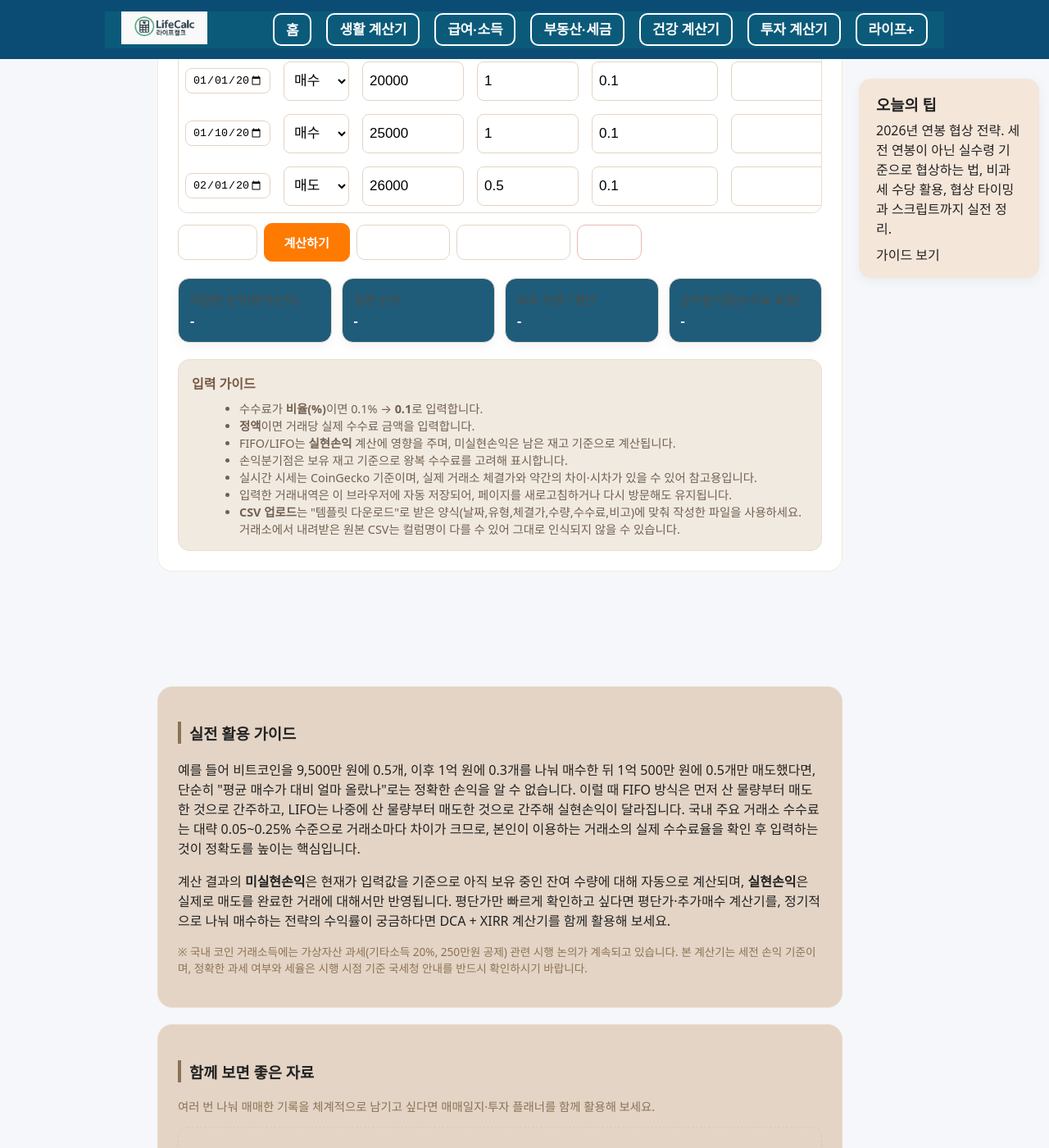
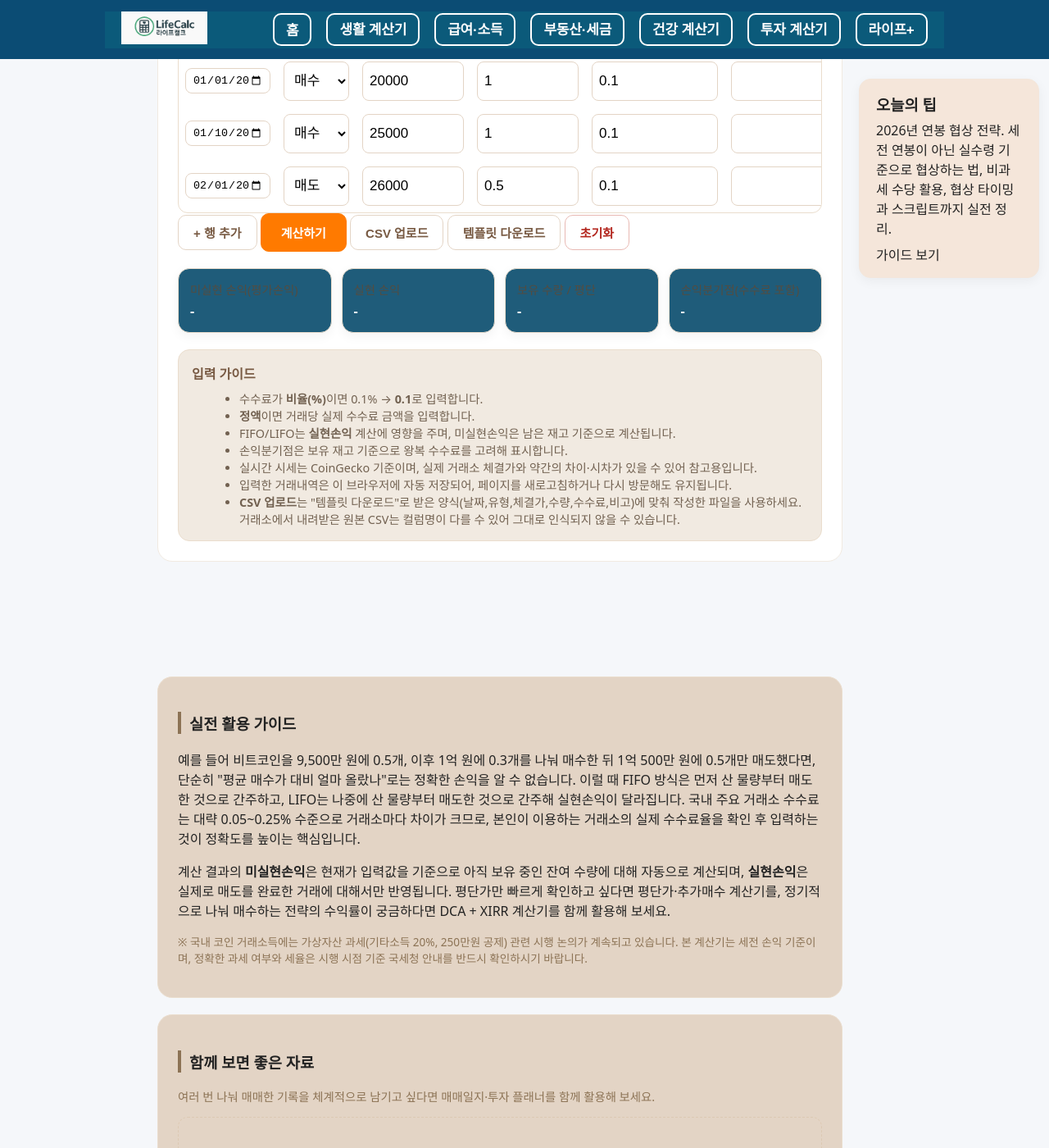
Before and after one commit to khai-lang/LifeCalc, a Jekyll site: the page built from invest/crypto/pnl/index.html, in a window 1280 px wide and 1400 px high, scrolled down 925 px. Shown: the whole window at 82% size. Built offline with Jekyll 4.4.1, drawn with Linux system fonts in a browser that asks for light colours.

Commit message:
Update index.html

```diff
--- a/invest/crypto/pnl/index.html
+++ b/invest/crypto/pnl/index.html
@@ -339,54 +339,46 @@ permalink: "/invest/crypto/pnl/"
   #pnl-ledger td input[type="text"]{ text-align:left; }
   #pnl-ledger .row-delete{ white-space:nowrap; }
 
-#pnl-ledger .toolbar {
-  display: flex;
-  gap: 8px;
-  flex-wrap: wrap;
-  margin-top: 12px;
-  align-items: center;
-}
-
 /* 1. 모든 버튼 공통 스타일 */
 .ledger-btn {
   padding: 10px 18px;
   border-radius: 10px;
-  border: 1px solid #e3d4c5; /* 기본 테두리 */
-  background: #ffffff;      /* 배경 흰색 */
-  color: #785a43;          /* 테두리 색상과 동일한 글자색 */
+  border: 1px solid #e3d4c5;
+  background: #ffffff !important; /* 배경을 흰색으로 강제 */
+  color: #785a43 !important;      /* 글자색을 갈색으로 강제 (이게 핵심입니다) */
   font-weight: 600;
   cursor: pointer;
   transition: all 0.2s ease;
 }
 
-/* 2. 일반 버튼에 마우스 올렸을 때 (주황색 강조) */
+/* 2. 일반 버튼에 마우스 올렸을 때 */
 .ledger-btn:hover {
-  background: #ff7a00;
-  color: #ffffff;
-  border-color: #ff7a00;
+  background: #ff7a00 !important;
+  color: #ffffff !important;
+  border-color: #ff7a00 !important;
 }
 
 /* 3. '계산하기' 전용 스타일 */
 .ledger-btn-main {
-  background: #ff7a00;
-  color: #ffffff;
-  border-color: #ff7a00;
+  background: #ff7a00 !important;
+  color: #ffffff !important;
+  border-color: #ff7a00 !important;
   padding: 12px 24px;
   font-size: 15px;
 }
 
-/* 4. 초기화 버튼 (평상시) */
+/* 4. 초기화 버튼 (빨간색 계열) */
 .ledger-btn-danger {
-  color: #b3261e;
-  border-color: #e8b9b3;
-  background: #ffffff;
+  color: #b3261e !important;    /* 빨간색 글자 강제 */
+  border-color: #e8b9b3 !important;
+  background: #ffffff !important;
 }
 
-/* 5. 초기화 버튼 (마우스 올렸을 때 - 빨간색 강조) */
+/* 5. 초기화 버튼에 마우스 올렸을 때 */
 .ledger-btn-danger:hover {
-  background: #b3261e;
-  border-color: #b3261e;
-  color: #ffffff;
+  background: #b3261e !important;
+  border-color: #b3261e !important;
+  color: #ffffff !important;
 }
   #pnl-ledger .kpi {
   display: grid;
```
